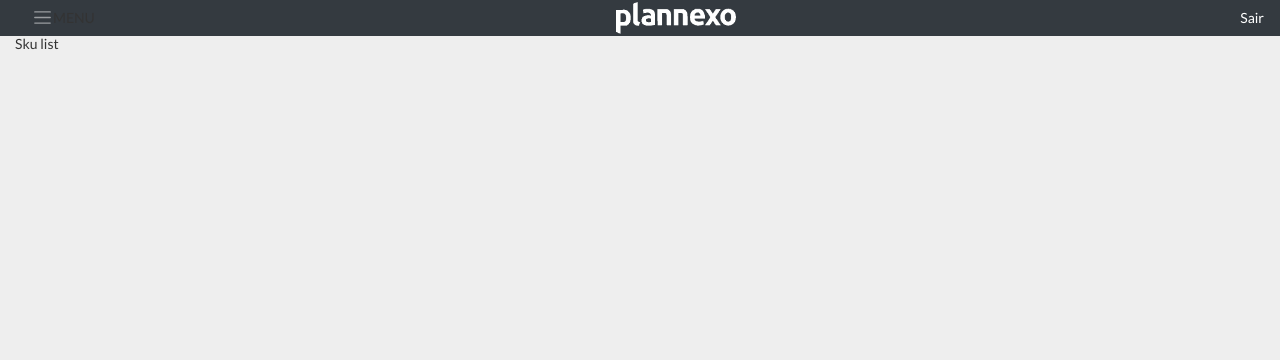
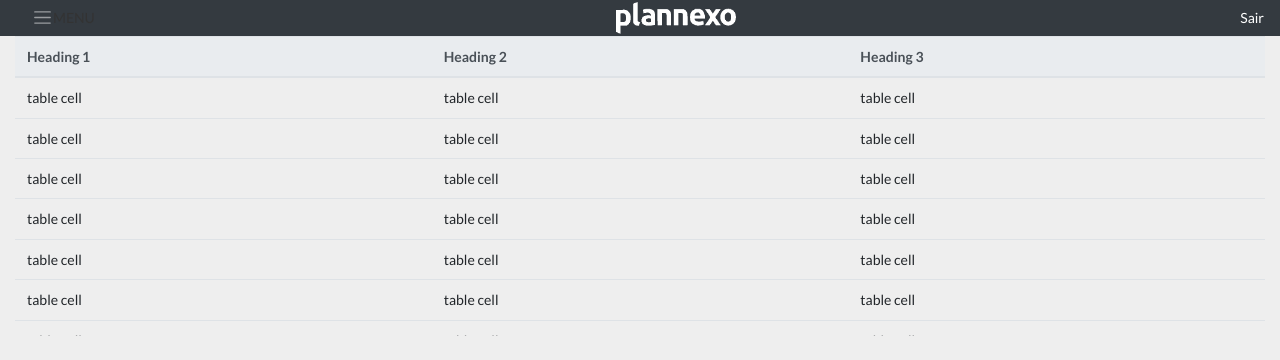
Before and after one commit to carlosmarinho/plan-vue, a Vue app: page /sku in a window 1280 px wide. Shown: the top 360 px of the page. Built offline with nearby package versions, Linux system fonts and the light colour scheme; what vue-google-charts would draw is missing.

Commit message:
added bootstrap-vue with table

```diff
--- a/package.json
+++ b/package.json
@@ -8,6 +8,8 @@
     "lint": "vue-cli-service lint"
   },
   "dependencies": {
+    "bootstrap": "^4.3.1",
+    "bootstrap-vue": "^2.0.0-rc.28",
     "core-js": "^2.6.5",
     "vue": "^2.6.10",
     "vue-google-charts": "^0.3.2",
--- a/src/components/Sku.vue
+++ b/src/components/Sku.vue
@@ -1,10 +1,30 @@
 <template>
-    <div>Sku list</div>
+    <div >
+            <b-table sticky-header :items="items" head-variant="light"></b-table>
+    </div>
 </template>
 
 <script>
 export default{
-    name: 'Sku'
+    name: 'Sku',
+    data() {
+      return {
+        items: [
+          { 'heading 1': 'table cell', 'heading 2': 'table cell', 'heading 3': 'table cell' },
+          { 'heading 1': 'table cell', 'heading 2': 'table cell', 'heading 3': 'table cell' },
+          { 'heading 1': 'table cell', 'heading 2': 'table cell', 'heading 3': 'table cell' },
+          { 'heading 1': 'table cell', 'heading 2': 'table cell', 'heading 3': 'table cell' },
+          { 'heading 1': 'table cell', 'heading 2': 'table cell', 'heading 3': 'table cell' },
+          { 'heading 1': 'table cell', 'heading 2': 'table cell', 'heading 3': 'table cell' },
+          { 'heading 1': 'table cell', 'heading 2': 'table cell', 'heading 3': 'table cell' },
+          { 'heading 1': 'table cell', 'heading 2': 'table cell', 'heading 3': 'table cell' },
+          { 'heading 1': 'table cell', 'heading 2': 'table cell', 'heading 3': 'table cell' },
+          { 'heading 1': 'table cell', 'heading 2': 'table cell', 'heading 3': 'table cell' },
+          { 'heading 1': 'table cell', 'heading 2': 'table cell', 'heading 3': 'table cell' },
+          { 'heading 1': 'table cell', 'heading 2': 'table cell', 'heading 3': 'table cell' }
+        ]
+      }
+    }
 }
 
 </script>
--- a/src/main.js
+++ b/src/main.js
@@ -1,6 +1,11 @@
 import Vue from 'vue';
 import VueRouter from 'vue-router';
 import App from './App';
+import BootstrapVue from 'bootstrap-vue'
+
+import 'bootstrap-vue/dist/bootstrap-vue.css'
+
+
 import VueGoogleCharts from 'vue-google-charts';
 import Dashboard from './components/Dashboard';
 import SkuFilter from './components/SkuFilter';
@@ -8,6 +13,7 @@ import Sku from './components/Sku';
 
 
 Vue.use(VueRouter);
+Vue.use(BootstrapVue)
 Vue.use(VueGoogleCharts);
 
 export const router = new VueRouter({
```
Also changed, not shown: 1 other file (tests, documents, lock files or other folders).
